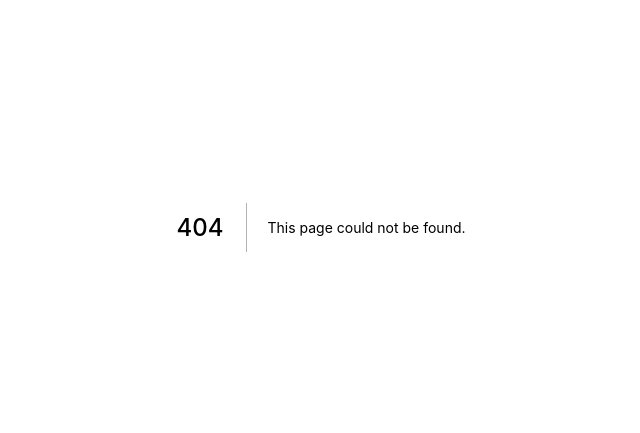
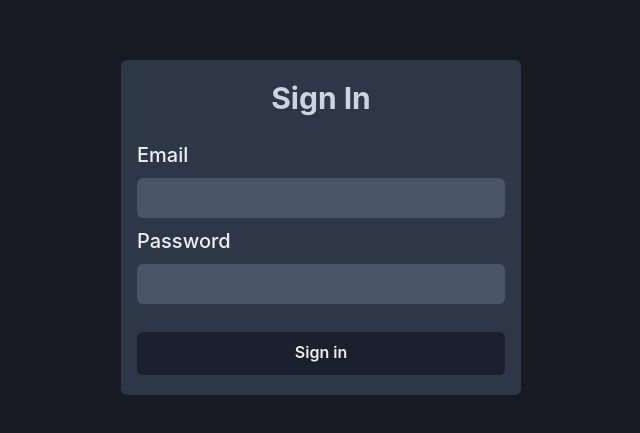
Before and after one commit to mpoweredo/nextjs-ts-voting-app, a Next.js app: page /signin in a window 1280 px wide. Before the commit this address had no page. Shown: the part 173-606 px from the top of the page, without its empty margins (319-959 px from the left). Built offline with nearby package versions, Linux system fonts and the light colour scheme.

Commit message:
Added SignIn component :sparkles:

```diff
--- /dev/null
+++ b/src/components/UI/Input.tsx
@@ -0,0 +1,23 @@
+import { Input as ChakraInput, Stack, InputProps, Text } from '@chakra-ui/react';
+import { ErrorMessage, FieldProps } from 'formik';
+
+const Input = ({ field, form: { touched, errors }, ...props }: FieldProps) => {
+	const error = touched[field.name] && errors[field.name];
+
+	return (
+		<Stack>
+			<ChakraInput
+				{...field}
+				{...props}
+				borderWidth={error ? '2px' : '0px'}
+				borderColor={error ? 'red.300': 'transparent'}
+				paddingX={'2.5'}
+				_focus={{ borderWidth: '2px', borderColor: error ? 'red.300' : 'blue.100', bg: 'gray.500' }}
+				variant='filled'
+			/>
+			<ErrorMessage name={field.name}>{msg => <Text color='red.300'>{msg}</Text>}</ErrorMessage>
+		</Stack>
+	);
+};
+
+export default Input;
--- a/src/components/auth/SignIn.tsx
+++ b/src/components/auth/SignIn.tsx
@@ -1,7 +1,67 @@
+import { Box, Button, Center, Container, FormLabel, Heading, Stack } from '@chakra-ui/react';
+import { signinSchema } from 'data/validationSchemas';
+import { Formik, Form, Field } from 'formik';
+import { SignInValues } from 'types/auth';
+import Input from 'UI/Input';
+
 const SignIn = () => {
-  return (
-    <div>SignIn</div>
-  )
-}
+	const initialValues = {
+		email: '',
+		password: '',
+	};
 
-export default SignIn
+	const submitHandler = (values: SignInValues) => {
+		console.log(values);
+	};
+
+	return (
+		<Container h='100vh'>
+			<Center w='full' h='full'>
+				<Stack spacing={6} maxW='400px' rounded='md' w='full' bg='gray.700' px={4} py={5}>
+					<Center>
+						<Heading fontSize='3xl' color='gray.300' as='h1'>
+							Sign In
+						</Heading>
+					</Center>
+					<Box>
+						<Stack>
+							<Formik validationSchema={signinSchema} initialValues={initialValues} onSubmit={submitHandler}>
+								{() => (
+									<Stack as={Form} spacing={7}>
+										<Stack>
+											<Stack>
+												<FormLabel fontSize='xl' margin={0} htmlFor='email'>
+													Email
+												</FormLabel>
+												<Field name='email' id='email' type='email' _hover={{ bg: 'gray.500' }} bg='gray.600' color='gray.50' component={Input} />
+											</Stack>
+											<Stack>
+												<FormLabel fontSize='xl' margin={0} htmlFor='password'>
+													Password
+												</FormLabel>
+												<Field
+													name='password'
+													id='password'
+													type='password'
+													_hover={{ bg: 'gray.500' }}
+													bg='gray.600'
+													color='gray.50'
+													component={Input}
+												/>
+											</Stack>
+										</Stack>
+										<Button height='43px' type='submit' bg='gray.800' _hover={{ bg: 'gray.900' }}>
+											Sign in
+										</Button>
+									</Stack>
+								)}
+							</Formik>
+						</Stack>
+					</Box>
+				</Stack>
+			</Center>
+		</Container>
+	);
+};
+
+export default SignIn;
--- /dev/null
+++ b/src/data/validationSchemas.ts
@@ -0,0 +1,8 @@
+import * as Yup from 'yup';
+
+const signinSchema = Yup.object({
+	email: Yup.string().email("That's not an email!").required('Email is required!'),
+	password: Yup.string().min(7, 'Password must have atleast 7 characters!').required('Password is required!'),
+});
+
+export { signinSchema };
--- a/src/pages/_app.tsx
+++ b/src/pages/_app.tsx
@@ -1,6 +1,7 @@
 import type { AppProps } from 'next/app';
 import { ChakraProvider } from '@chakra-ui/react';
 import theme from '../chakra/chakra';
+import '../styles.css'
 
 function MyApp({ Component, pageProps }: AppProps) {
 	return (
--- /dev/null
+++ b/src/pages/signin.tsx
@@ -0,0 +1,8 @@
+import SignIn from 'auth/SignIn';
+import type { NextPage } from 'next';
+
+const SignInPage: NextPage = () => {
+	return <SignIn />;
+};
+
+export default SignInPage;
```
